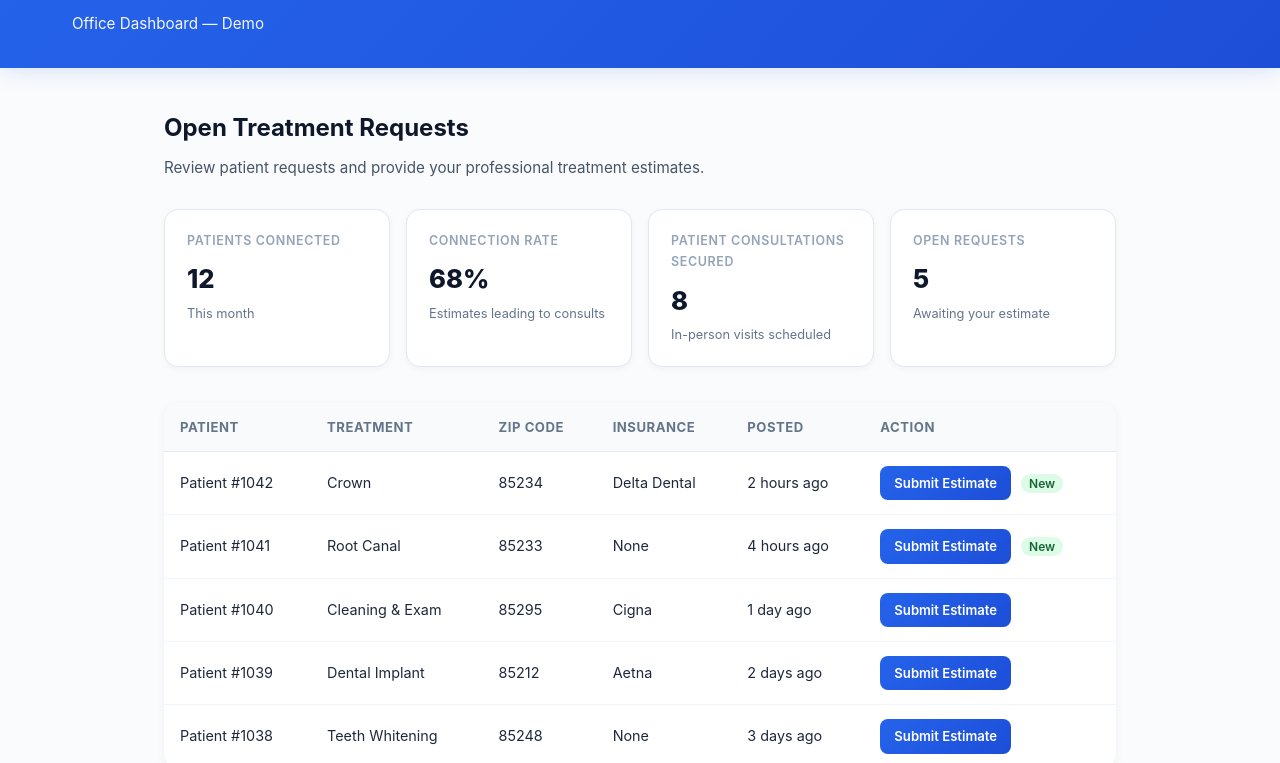
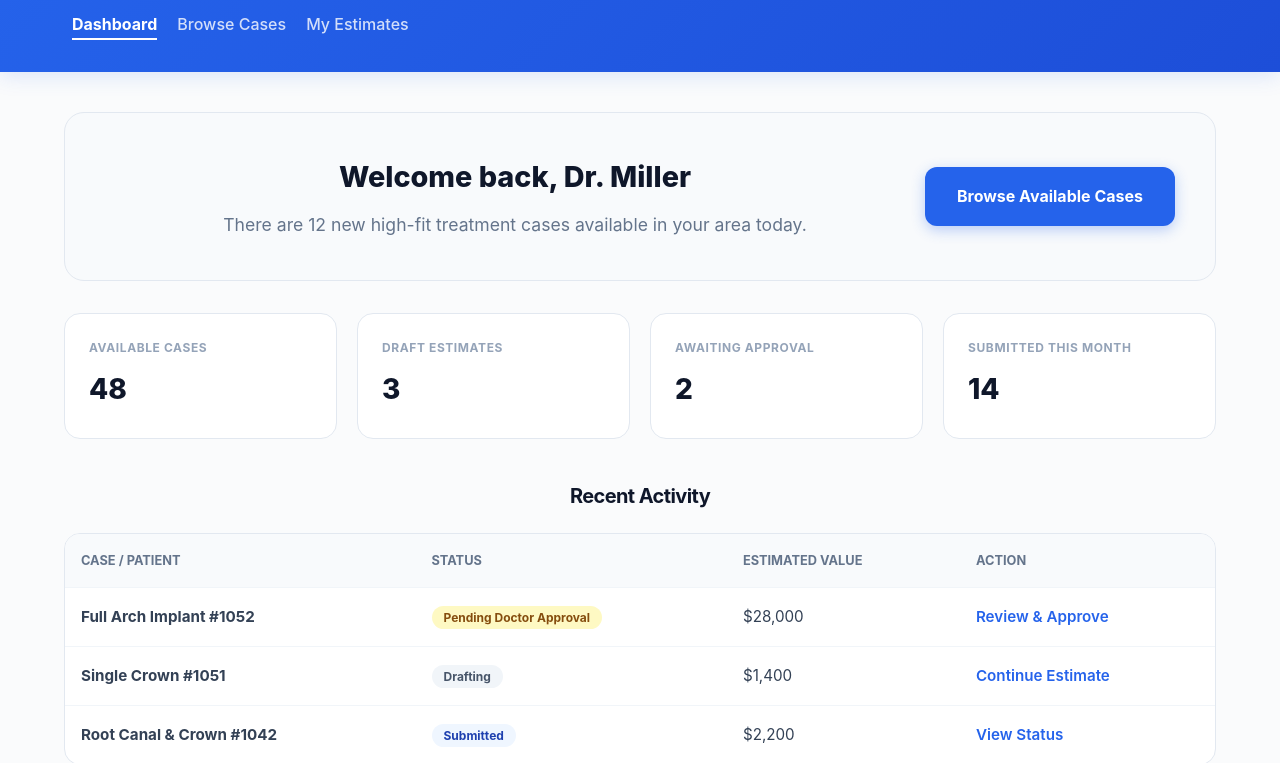
Before and after one commit to Pac12lives808/dental-marketplace-demo, a plain HTML site: page office-dashboard.html in a window 1280 px wide. Shown: the part 75-838 px from the top of the page. Drawn offline with Linux system fonts and the light colour scheme.

Commit message:
Refactor office dashboard layout and styles

```diff
--- a/office-dashboard.html
+++ b/office-dashboard.html
@@ -6,146 +6,131 @@
   <title>Office Dashboard - Dental Dash Pro</title>
   <link rel="stylesheet" href="style.css">
   <style>
-        .dashboard { max-width: 1000px; margin: 40px auto; padding: 0 24px 80px; }
-        .dashboard h2 { font-size: 1.5rem; font-weight: 700; color: #0f172a; margin-bottom: 6px; }
-        .dashboard .page-sub { color: #475569; font-size: 0.95rem; margin-bottom: 28px; }
-        .stats-row {
-            display: grid;
-            grid-template-columns: repeat(auto-fit, minmax(160px, 1fr));
-            gap: 16px;
-            margin-bottom: 36px;
+    .dashboard-hero {
+      background: #f8fafc;
+      border: 1px solid #e2e8f0;
+      border-radius: 20px;
+      padding: 40px;
+      margin-bottom: 32px;
+      display: flex;
+      justify-content: space-between;
+      align-items: center;
     }
-        .stat-card {
+    .hero-content h2 { font-size: 1.8rem; font-weight: 800; color: #0f172a; margin-bottom: 8px; }
+    .hero-content p { color: #64748b; font-size: 1.1rem; }
+    .hero-cta .btn-main {
+      padding: 16px 32px;
+      background: #2563eb;
+      color: #fff;
+      border-radius: 12px;
+      font-weight: 700;
+      text-decoration: none;
+      display: inline-block;
+      box-shadow: 0 4px 14px rgba(37,99,235,0.3);
+      transition: 0.2s;
+    }
+    .hero-cta .btn-main:hover { transform: translateY(-2px); box-shadow: 0 6px 20px rgba(37,99,235,0.4); }
+
+    .stats-grid { display: grid; grid-template-columns: repeat(4, 1fr); gap: 20px; margin-bottom: 40px; }
+    .stat-card-new {
       background: #fff;
       border: 1px solid #e2e8f0;
-            border-radius: 14px;
-            padding: 20px 22px;
-            box-shadow: 0 2px 6px rgba(0,0,0,0.04);
+      border-radius: 16px;
+      padding: 24px;
+      display: flex;
+      flex-direction: column;
+      gap: 8px;
     }
-        .stat-label { font-size: 0.78rem; font-weight: 600; color: #94a3b8; text-transform: uppercase; letter-spacing: 0.05em; margin-bottom: 6px; }
-        .stat-val { font-size: 1.6rem; font-weight: 800; color: #0f172a; }
-        .stat-sub { font-size: 0.8rem; color: #64748b; margin-top: 2px; }
-        table { width: 100%; border-collapse: collapse; background: #fff; border-radius: 14px; overflow: hidden; box-shadow: 0 2px 8px rgba(0,0,0,0.05); }
-        thead { background: #f8fafc; }
-        th { padding: 13px 16px; text-align: left; font-size: 0.82rem; font-weight: 700; color: #64748b; text-transform: uppercase; letter-spacing: 0.04em; border-bottom: 1px solid #e2e8f0; }
-        td { padding: 14px 16px; font-size: 0.9rem; color: #1e293b; border-bottom: 1px solid #f1f5f9; }
-        tr:last-child td { border-bottom: none; }
-        tr:hover td { background: #f8fafc; }
-        .action-link {
-            display: inline-block;
-            padding: 6px 14px;
-            background: linear-gradient(135deg, #2563eb, #1d4ed8);
-            color: white;
-            border-radius: 8px;
-            text-decoration: none;
-            font-size: 0.82rem;
-            font-weight: 600;
-            white-space: nowrap;
-        }
-        .action-link:hover { opacity: 0.9; }
-        .badge-new { background: #dcfce7; color: #166534; font-size: 0.75rem; font-weight: 600; padding: 2px 8px; border-radius: 20px; margin-left: 6px; }
+    .stat-card-new .label { font-size: 0.75rem; font-weight: 700; color: #94a3b8; text-transform: uppercase; letter-spacing: 0.05em; }
+    .stat-card-new .value { font-size: 1.75rem; font-weight: 800; color: #0f172a; }
+
+    .section-title { font-size: 1.25rem; font-weight: 700; color: #0f172a; margin-bottom: 20px; }
+    .workflow-table { width: 100%; border-collapse: separate; border-spacing: 0; background: #fff; border: 1px solid #e2e8f0; border-radius: 16px; overflow: hidden; }
+    .workflow-table th { background: #f8fafc; padding: 16px; text-align: left; font-size: 0.8rem; font-weight: 700; color: #64748b; text-transform: uppercase; }
+    .workflow-table td { padding: 16px; border-top: 1px solid #f1f5f9; font-size: 0.95rem; color: #334155; }
+
+    .status-pill { padding: 4px 12px; border-radius: 999px; font-size: 0.75rem; font-weight: 700; }
+    .status-draft { background: #f1f5f9; color: #475569; }
+    .status-review { background: #fef9c3; color: #854d0e; }
+    .status-submitted { background: #eff6ff; color: #1e40af; }
   </style>
 </head>
 <body>
   <header>
     <div class="header-container">
       <h1><a href="index.html" style="color:white;text-decoration:none;">Dental Dash Pro</a></h1>
-            <p>Office Dashboard &mdash; Demo</p>
+      <nav style="display: flex; gap: 20px;">
+        <a href="office-dashboard.html" style="color: white; text-decoration: none; font-weight: 700; border-bottom: 2px solid white;">Dashboard</a>
+        <a href="office-cases.html" style="color: white; text-decoration: none; font-weight: 500; opacity: 0.8;">Browse Cases</a>
+        <a href="office-pending.html" style="color: white; text-decoration: none; font-weight: 500; opacity: 0.8;">My Estimates</a>
+      </nav>
     </div>
   </header>
 
-    <main>
-        <div class="dashboard">
-            <h2>Open Treatment Requests</h2>
-            <p class="page-sub">Review patient requests and provide your professional treatment estimates.</p>
-
-            <!-- Stats Row -->
-            <div class="stats-row">
-                <div class="stat-card">
-                    <div class="stat-label">Patients Connected</div>
-                    <div class="stat-val">12</div>
-                    <div class="stat-sub">This month</div>
+  <main class="cases-wrap" style="max-width: 1200px; margin: 40px auto; padding: 0 24px;">
+    <div class="dashboard-hero">
+      <div class="hero-content">
+        <h2>Welcome back, Dr. Miller</h2>
+        <p>There are 12 new high-fit treatment cases available in your area today.</p>
       </div>
-                <div class="stat-card">
-                    <div class="stat-label">Connection Rate</div>
-                    <div class="stat-val">68%</div>
-                    <div class="stat-sub">Estimates leading to consults</div>
-                </div>
-                <div class="stat-card">
-                    <div class="stat-label">Patient Consultations Secured</div>
-                    <div class="stat-val">8</div>
-                    <div class="stat-sub">In-person visits scheduled</div>
-                </div>
-                <div class="stat-card">
-                    <div class="stat-label">Open Requests</div>
-                    <div class="stat-val">5</div>
-                    <div class="stat-sub">Awaiting your estimate</div>
+      <div class="hero-cta">
+        <a href="office-cases.html" class="btn-main">Browse Available Cases</a>
       </div>
     </div>
 
-            <table>
+    <div class="stats-grid">
+      <div class="stat-card-new">
+        <div class="label">Available Cases</div>
+        <div class="value">48</div>
+      </div>
+      <div class="stat-card-new">
+        <div class="label">Draft Estimates</div>
+        <div class="value">3</div>
+      </div>
+      <div class="stat-card-new">
+        <div class="label">Awaiting Approval</div>
+        <div class="value">2</div>
+      </div>
+      <div class="stat-card-new">
+        <div class="label">Submitted This Month</div>
+        <div class="value">14</div>
+      </div>
+    </div>
+
+    <div class="section-title">Recent Activity</div>
+    <table class="workflow-table">
       <thead>
         <tr>
-                        <th>Patient</th>
-                        <th>Treatment</th>
-                        <th>ZIP Code</th>
-                        <th>Insurance</th>
-                        <th>Posted</th>
+          <th>Case / Patient</th>
+          <th>Status</th>
+          <th>Estimated Value</th>
           <th>Action</th>
         </tr>
       </thead>
       <tbody>
         <tr>
-                        <td>Patient #1042</td>
-                        <td>Crown</td>
-                        <td>85234</td>
-                        <td>Delta Dental</td>
-                        <td>2 hours ago</td>
-                        <td><a href="office-bid.html" class="action-link">Submit Estimate</a> <span class="badge-new">New</span></td>
+          <td><strong>Full Arch Implant #1052</strong></td>
+          <td><span class="status-pill status-review">Pending Doctor Approval</span></td>
+          <td>$28,000</td>
+          <td><a href="office-bid.html" style="color: #2563eb; font-weight: 600; text-decoration: none;">Review & Approve</a></td>
         </tr>
         <tr>
-                        <td>Patient #1041</td>
-                        <td>Root Canal</td>
-                        <td>85233</td>
-                        <td>None</td>
-                        <td>4 hours ago</td>
-                        <td><a href="office-bid.html" class="action-link">Submit Estimate</a> <span class="badge-new">New</span></td>
+          <td><strong>Single Crown #1051</strong></td>
+          <td><span class="status-pill status-draft">Drafting</span></td>
+          <td>$1,400</td>
+          <td><a href="office-bid.html" style="color: #2563eb; font-weight: 600; text-decoration: none;">Continue Estimate</a></td>
         </tr>
         <tr>
-                        <td>Patient #1040</td>
-                        <td>Cleaning &amp; Exam</td>
-                        <td>85295</td>
-                        <td>Cigna</td>
-                        <td>1 day ago</td>
-                        <td><a href="office-bid.html" class="action-link">Submit Estimate</a></td>
-                    </tr>
-                    <tr>
-                        <td>Patient #1039</td>
-                        <td>Dental Implant</td>
-                        <td>85212</td>
-                        <td>Aetna</td>
-                        <td>2 days ago</td>
-                        <td><a href="office-bid.html" class="action-link">Submit Estimate</a></td>
-                    </tr>
-                    <tr>
-                        <td>Patient #1038</td>
-                        <td>Teeth Whitening</td>
-                        <td>85248</td>
-                        <td>None</td>
-                        <td>3 days ago</td>
-                        <td><a href="office-bid.html" class="action-link">Submit Estimate</a></td>
+          <td><strong>Root Canal & Crown #1042</strong></td>
+          <td><span class="status-pill status-submitted">Submitted</span></td>
+          <td>$2,200</td>
+          <td><a href="office-pending.html" style="color: #2563eb; font-weight: 600; text-decoration: none;">View Status</a></td>
         </tr>
       </tbody>
     </table>
-
-            <div class="nav-links" style="margin-top:28px;">
-                <a href="get-started.html">&larr; Back</a>
-                <a href="index.html">Home</a>
-            </div>
-        </div>
   </main>
 
-    <footer>
+  <footer style="margin-top: 60px;">
     <p>&copy; 2026 Dental Dash Pro. All rights reserved.</p>
   </footer>
 </body>
```
Lines whose indentation alone changed are shown as unchanged.
